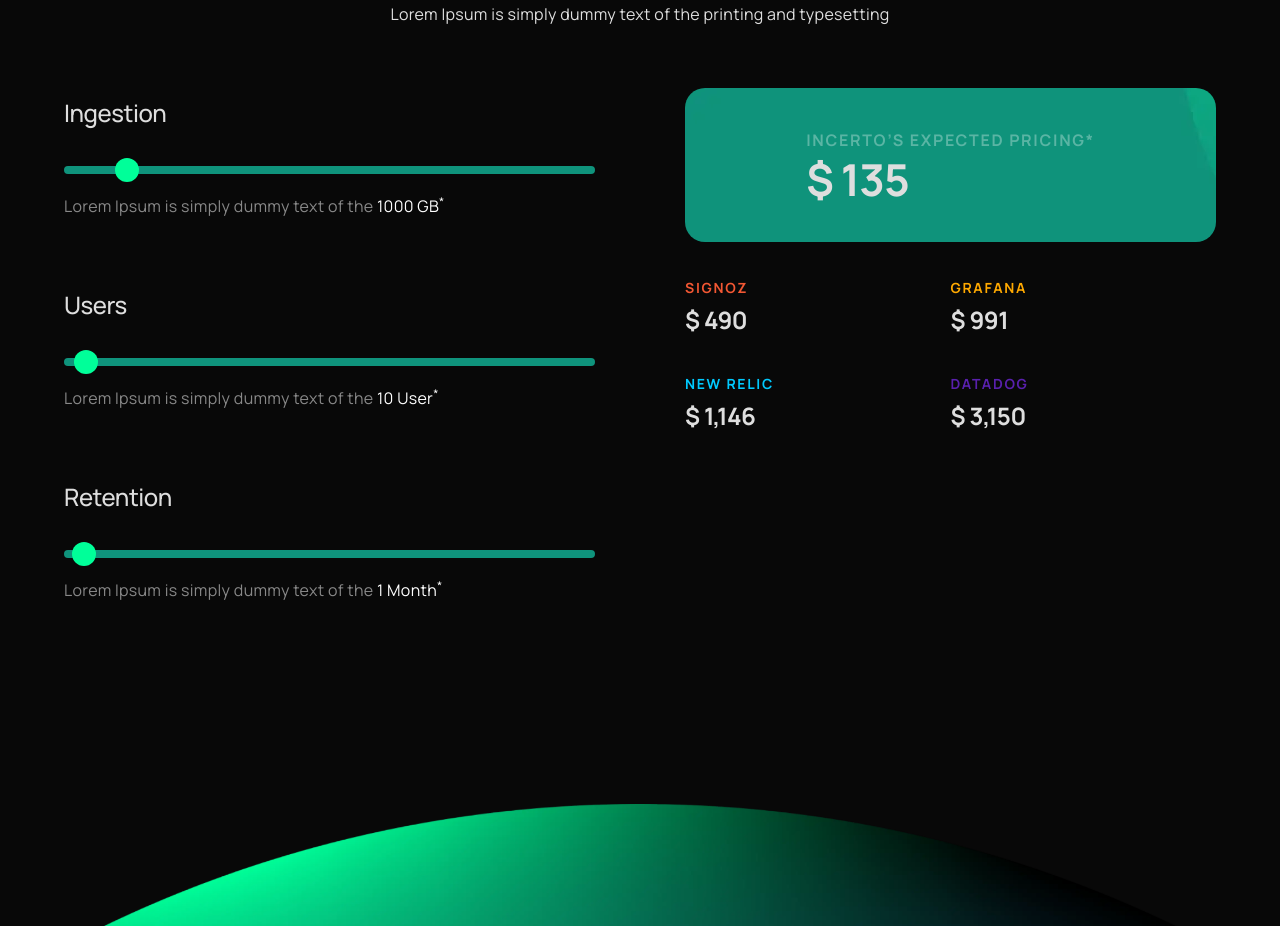
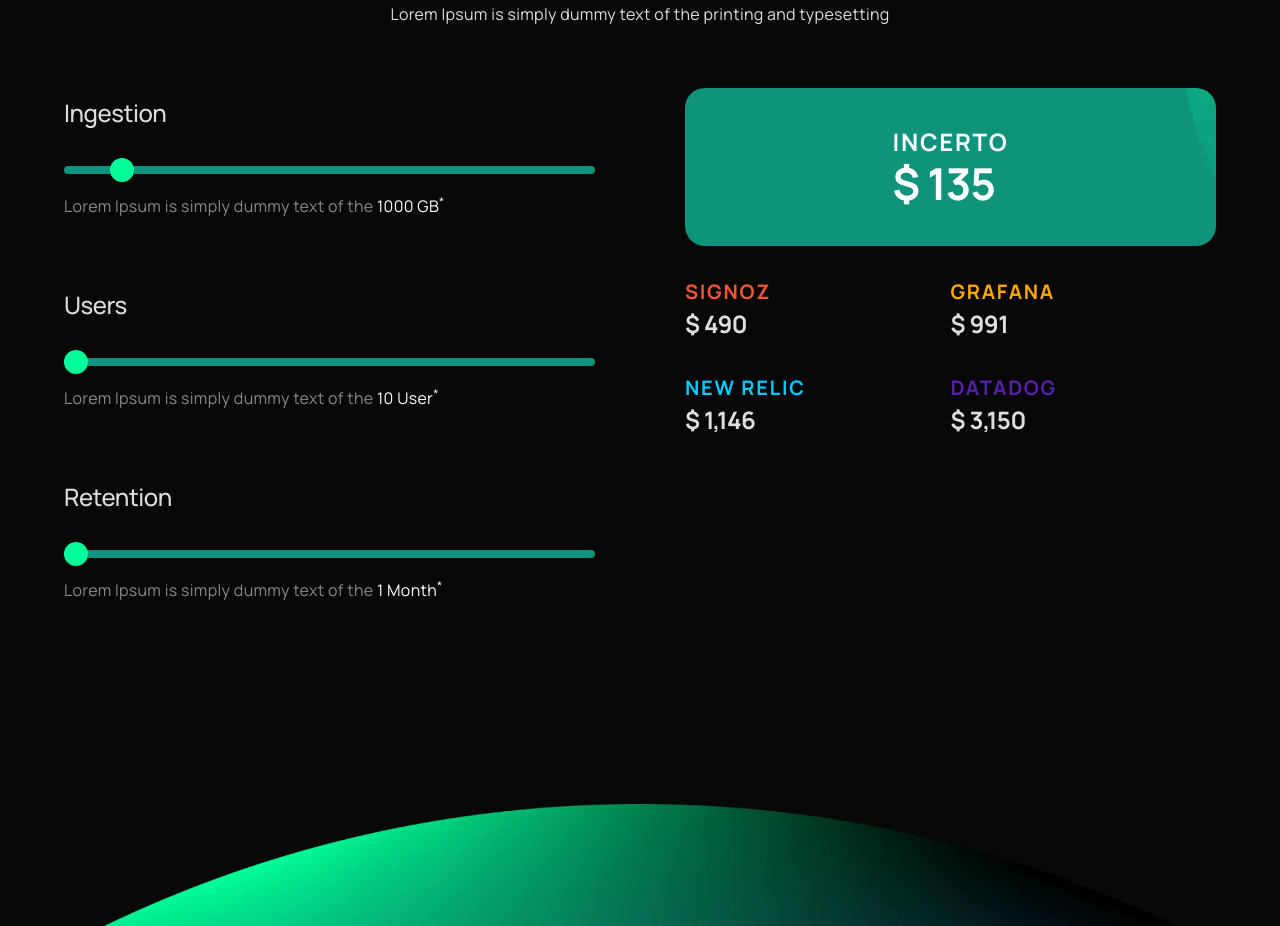
Before and after one commit to Incerto-Technologies/website, a Next.js app: page /pricing in a window 1280 px wide. Shown: the part 3053-3979 px from the top of the page. Built offline with nearby package versions, Linux system fonts and the light colour scheme.

Commit message:
changed font size in pricing page

```diff
--- a/src/components/modules/PricingSelector.tsx
+++ b/src/components/modules/PricingSelector.tsx
@@ -8,6 +8,7 @@ const inputDetails = [
     name: "ingestion",
     description: "Lorem Ipsum is simply dummy text of the",
     max: 10000,
+    min: 100,
     defaultValue: 1000,
     unit: "GB",
     step: 100,
@@ -17,6 +18,7 @@ const inputDetails = [
     name: "user",
     description: "Lorem Ipsum is simply dummy text of the",
     max: 500,
+    min: 10,
     defaultValue: 10,
     unit: "User",
     step: 1,
@@ -26,6 +28,7 @@ const inputDetails = [
     name: "retention",
     description: "Lorem Ipsum is simply dummy text of the",
     max: 60,
+    min: 1,
     defaultValue: 1,
     unit: "Month",
     step: 1,
@@ -78,7 +81,7 @@ const OthersPricingDetails = [
 ];
 
 const incertoPricingDetails = {
-  name: "incerto’s EXPECTED PRICING*",
+  name: "Incerto",
   color: "#FFFFFF50",
   getPrice: (data: InputData) =>
     Math.max(135, 0.2367 * OthersPricingDetails[0].getPrice(data)),
@@ -129,10 +132,10 @@ const IncertoPricing = ({ inputData }: { inputData: InputData }) => {
   return (
     <div className="flex items-center justify-center bg-[url('/images/pricing/pricing_card.webp')] px-[20px] py-[38px] md:p-[38px] lg:rounded-[20px]">
       <div>
-        <h5 className="font-bold uppercase leading-[28px] tracking-[1.68px] text-[#FFFFFF50]">
+        <h5 className="text-2xl font-bold uppercase leading-[32px] tracking-[1.68px] text-[#FFFFFF]">
           {incertoPricingDetails.name}
         </h5>
-        <h2 className="font-bold leading-[50px] tracking-[-0.88px] md:text-[44px]">
+        <h2 className="font-bold leading-[50px] tracking-[-0.88px] text-white md:text-[44px]">
           {`$ ${Math.round(incertoPricingDetails.getPrice(inputData)).toLocaleString()}`}
         </h2>
       </div>
@@ -146,7 +149,7 @@ const OthersPricing = ({ inputData }: { inputData: InputData }) => {
       {OthersPricingDetails.map(({ name, color, getPrice }, i) => (
         <div key={name}>
           <h6
-            className={`text-[12px] font-bold uppercase leading-[28px] tracking-[1.44px] md:text-[14px] md:tracking-[1.68px]`}
+            className={`text-lg font-bold uppercase leading-[28px] tracking-[1.44px] md:text-xl md:tracking-[1.68px]`}
             style={{
               color: color,
             }}
@@ -185,6 +188,7 @@ const RangeInputs = ({
             onChange={onChange}
             defaultValue={data.defaultValue}
             max={data.max}
+            min={data.min}
             className="mb-[16px] mt-[18px] h-2 w-full cursor-pointer appearance-none rounded-lg bg-[#0F937C] lg:mb-[18px] lg:mt-[28px]"
           />
           <p className="text-[14px] leading-[28px] tracking-[0.28] text-[#888] md:text-[16px] md:tracking-[0.32px]">
```
